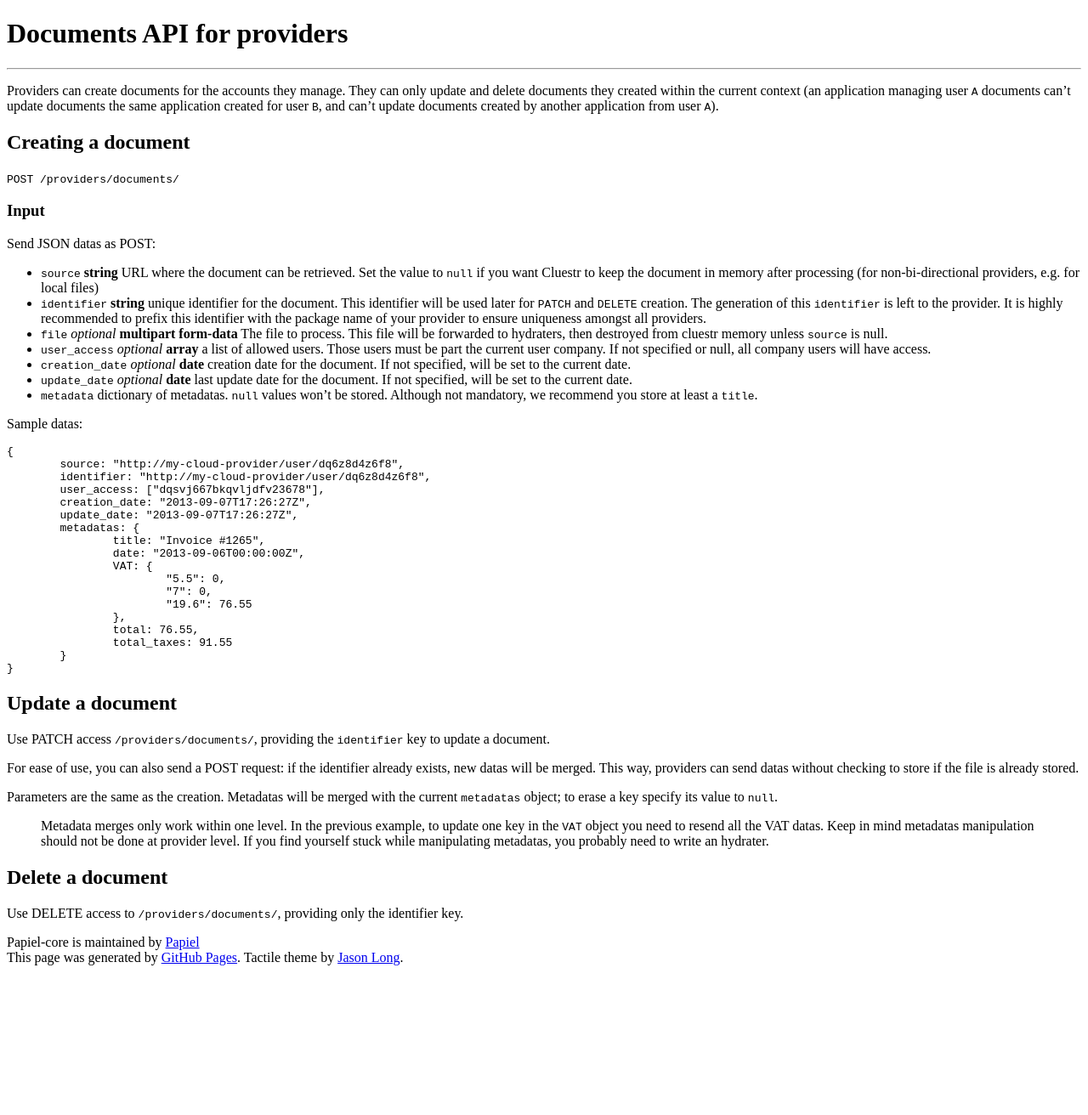
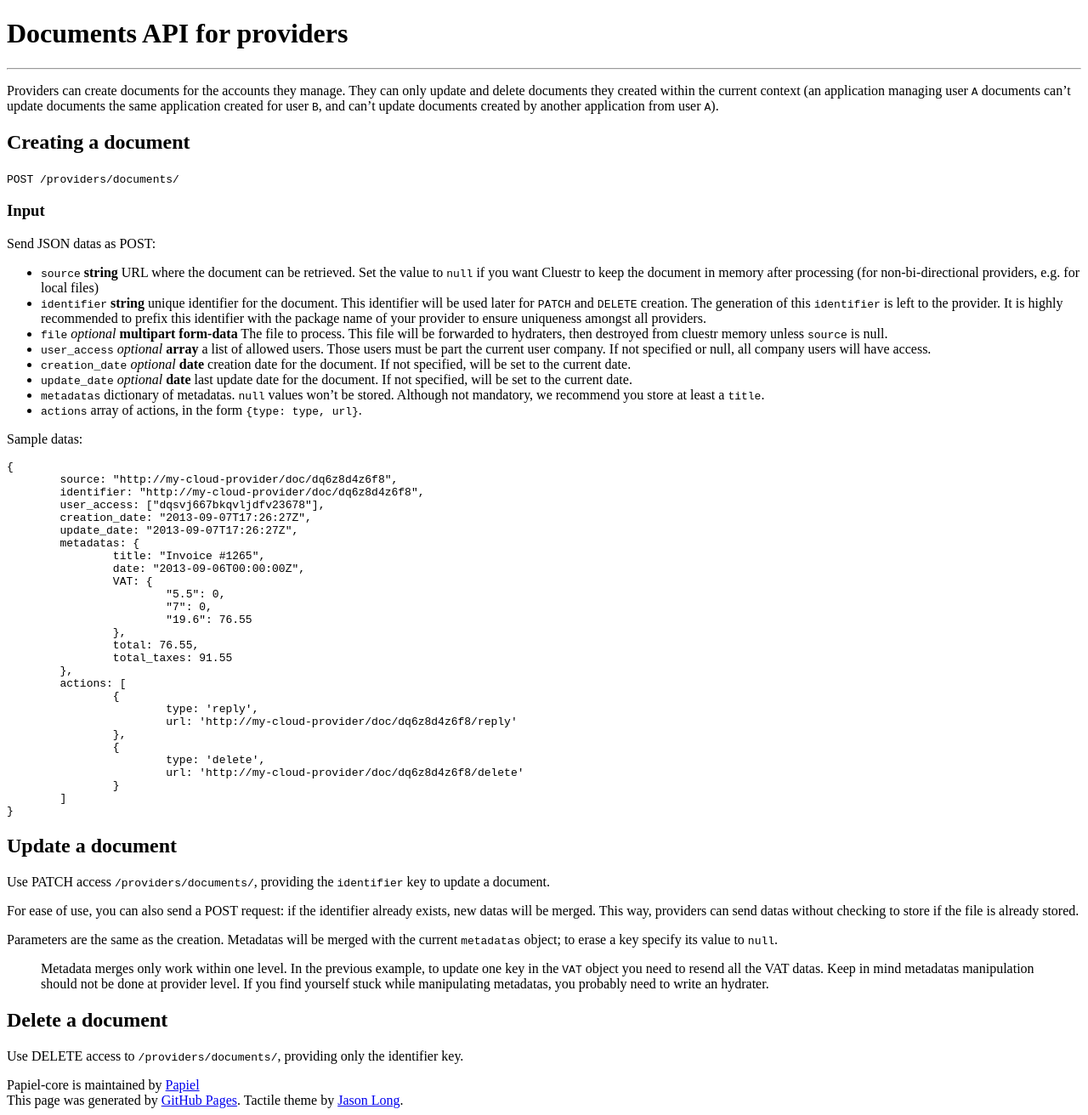
Before and after one commit to AnyFetch/developers.anyfetch.com, a Jekyll site: the page built from providers/documents/index.md, in a window 1280 px wide. Shown: the whole page at 85% size. Built offline with Jekyll 4.4.1, drawn with Linux system fonts in a browser that asks for light colours; some web fonts are replaced; before the commit the page ends 1144 px from its top, so only the background shows below that.

Commit message:
Add actions

```diff
--- a/providers/documents/index.md
+++ b/providers/documents/index.md
@@ -20,13 +20,14 @@ Send JSON datas as POST:
 - `user_access` _optional_ **array** a list of allowed users. Those users must be part the current user company. If not specified or null, all company users will have access.
 - `creation_date` _optional_ **date** creation date for the document. If not specified, will be set to the current date.
 - `update_date` _optional_ **date** last update date for the document. If not specified, will be set to the current date.
-- `metadata` dictionary of metadatas. `null` values won't be stored. Although not mandatory, we recommend you store at least a `title`.
+- `metadatas` dictionary of metadatas. `null` values won't be stored. Although not mandatory, we recommend you store at least a `title`.
+- `actions` array of actions, in the form `{type: type, url}`.
 
 Sample datas:
 
 	{
-		source: "http://my-cloud-provider/user/dq6z8d4z6f8",
-		identifier: "http://my-cloud-provider/user/dq6z8d4z6f8",
+		source: "http://my-cloud-provider/doc/dq6z8d4z6f8",
+		identifier: "http://my-cloud-provider/doc/dq6z8d4z6f8",
 		user_access: ["dqsvj667bkqvljdfv23678"],
 		creation_date: "2013-09-07T17:26:27Z",
 		update_date: "2013-09-07T17:26:27Z",
@@ -40,7 +41,17 @@ Sample datas:
 			},
 			total: 76.55,
 			total_taxes: 91.55
-		}
+		},
+		actions: [
+			{
+				type: 'reply',
+				url: 'http://my-cloud-provider/doc/dq6z8d4z6f8/reply'
+			},
+			{
+				type: 'delete',
+				url: 'http://my-cloud-provider/doc/dq6z8d4z6f8/delete'
+			}
+		]
 	}
 
 ## Update a document
```
